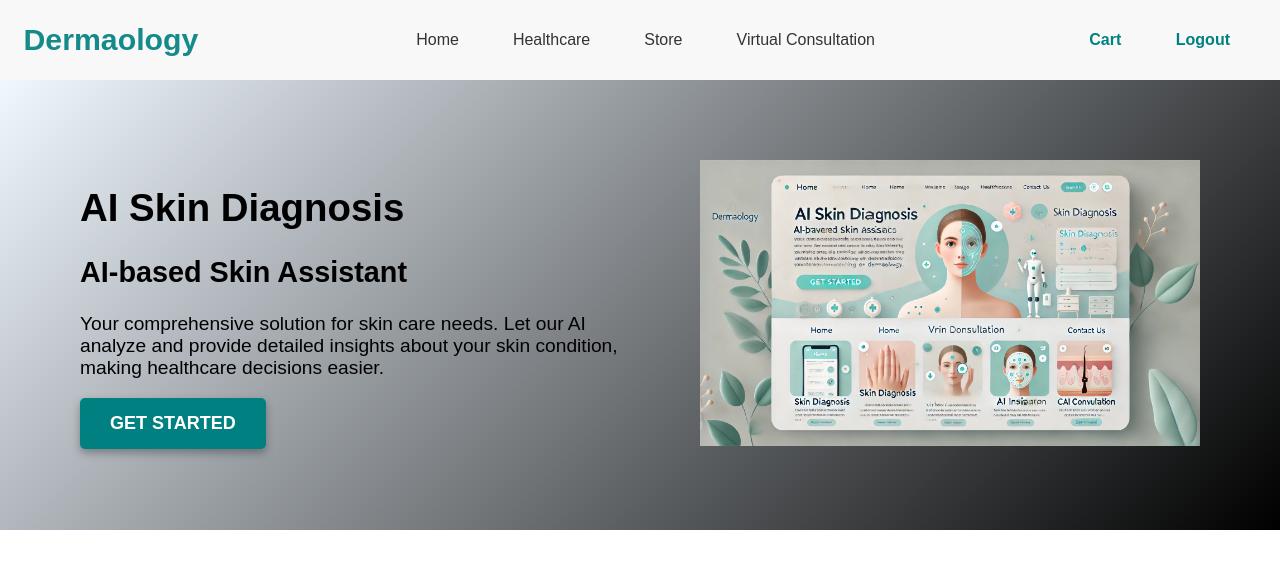
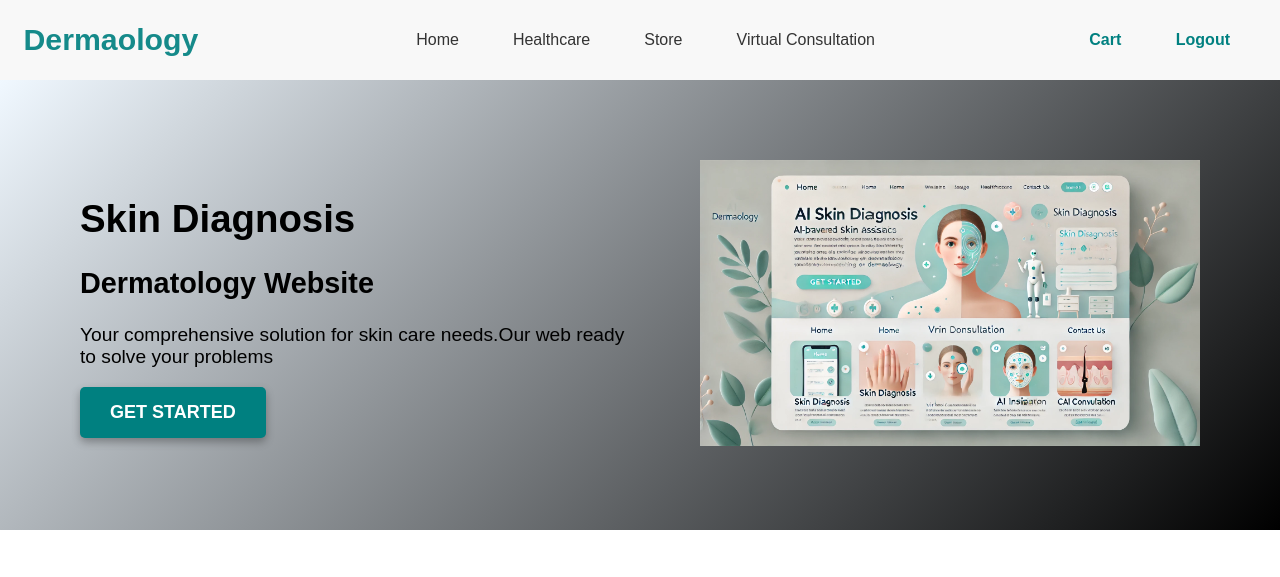
Before and after one commit to CodeWithKasif/Dermatology-web, a plain HTML site: page frontend/index.html in a window 1280 px wide. Shown: the top 577 px of the page. Drawn offline with Linux system fonts and the light colour scheme.

Commit message:
changes in index

```diff
--- a/frontend/index.html
+++ b/frontend/index.html
@@ -112,9 +112,9 @@
 
     <header class="hero">
         <div class="hero-content">
-            <h1>AI Skin Diagnosis</h1>
-            <h2>AI-based Skin Assistant</h2>
-            <p>Your comprehensive solution for skin care needs. Let our AI analyze and provide detailed insights about your skin condition, making healthcare decisions easier.</p>
+            <h1>Skin Diagnosis</h1>
+            <h2>Dermatology Website</h2>
+            <p>Your comprehensive solution for skin care needs.Our web ready to solve your problems</p>
             <button class="get-started">GET STARTED</button>
         </div>
         <div class="hero-image">
```
